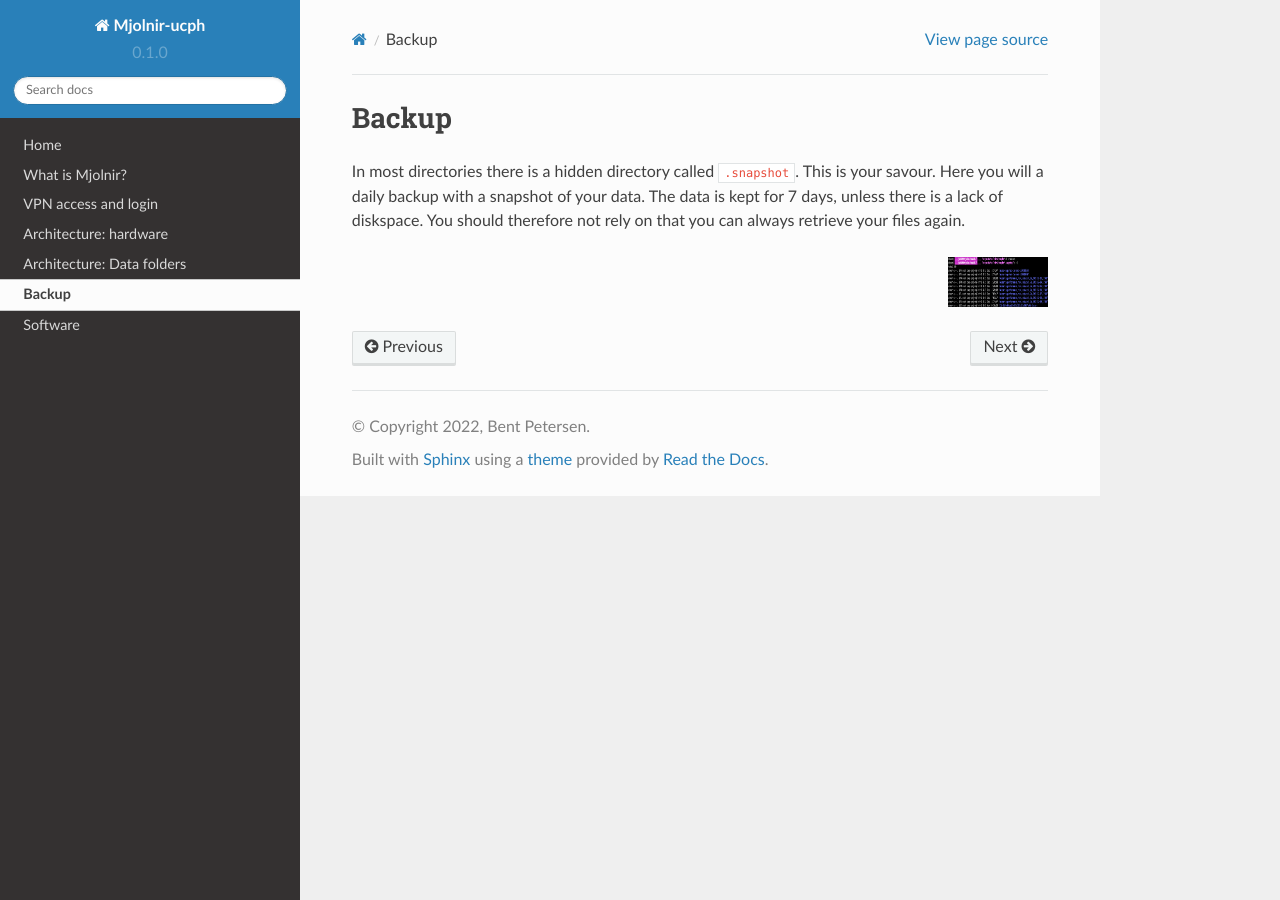
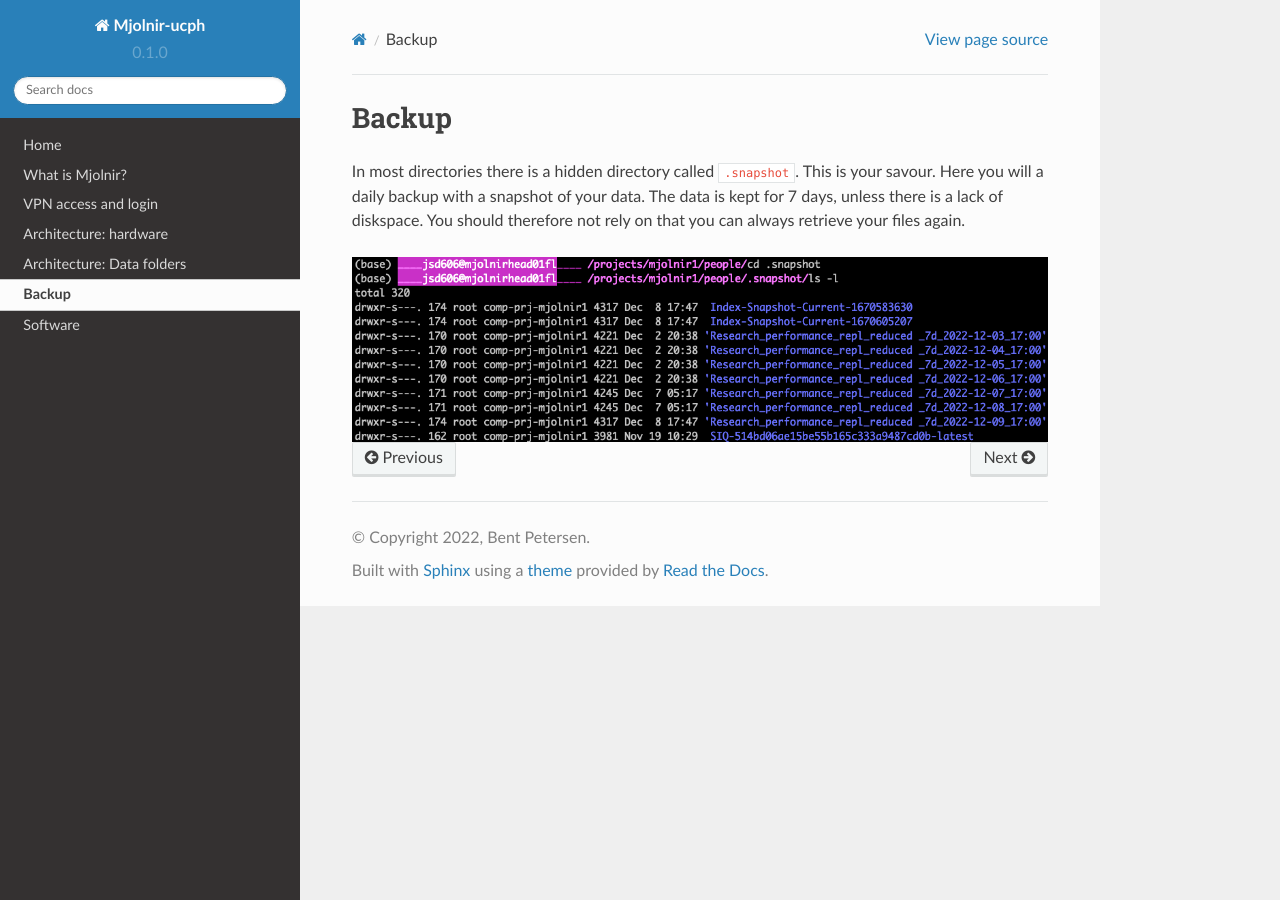
Before and after one commit to bentpetersendk/mjolnir_ucph, a Sphinx documentation site: the page built from docs/source/backup.rst, in a window 1280 px wide. Built offline with Sphinx 7.4.7 and the Read the Docs theme 2.0.0, drawn with Linux system fonts in a browser that asks for light colours.

Commit message:
Update backup.rst

```diff
--- a/docs/source/backup.rst
+++ b/docs/source/backup.rst
@@ -4,8 +4,5 @@ Backup
 In most directories there is a hidden directory called ``.snapshot``. This is your savour. Here you will a daily backup with a snapshot of your data. The data is kept for 7 days, unless there is a lack of diskspace. You should therefore not rely on that you can always retrieve your files again.
 
 .. image:: backup.png
-   :width: 200px
-   :height: 100px
-   :scale: 50 %
    :alt: Scrrenshot of .snapshot folder
-   :align: right
+   :align: center
```
